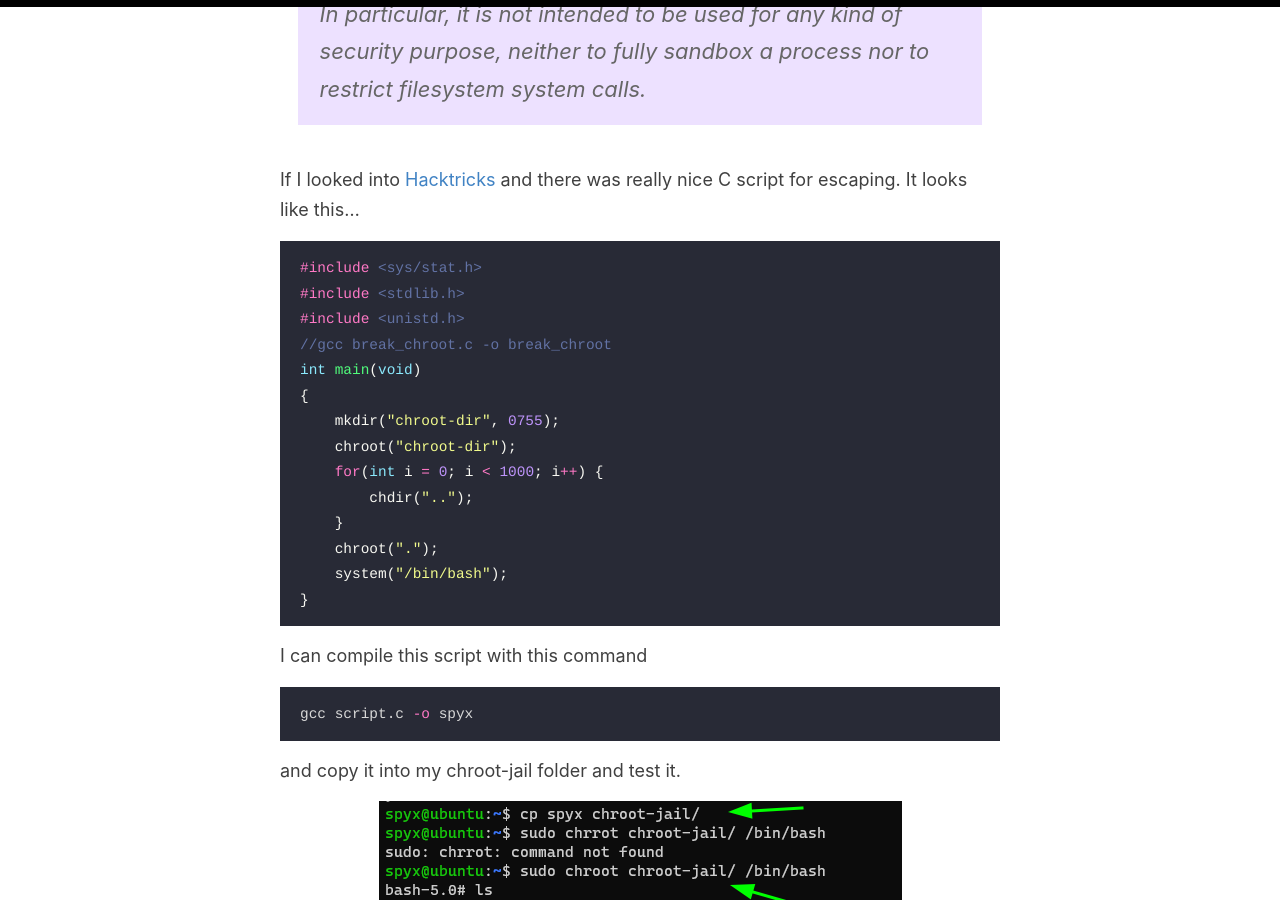
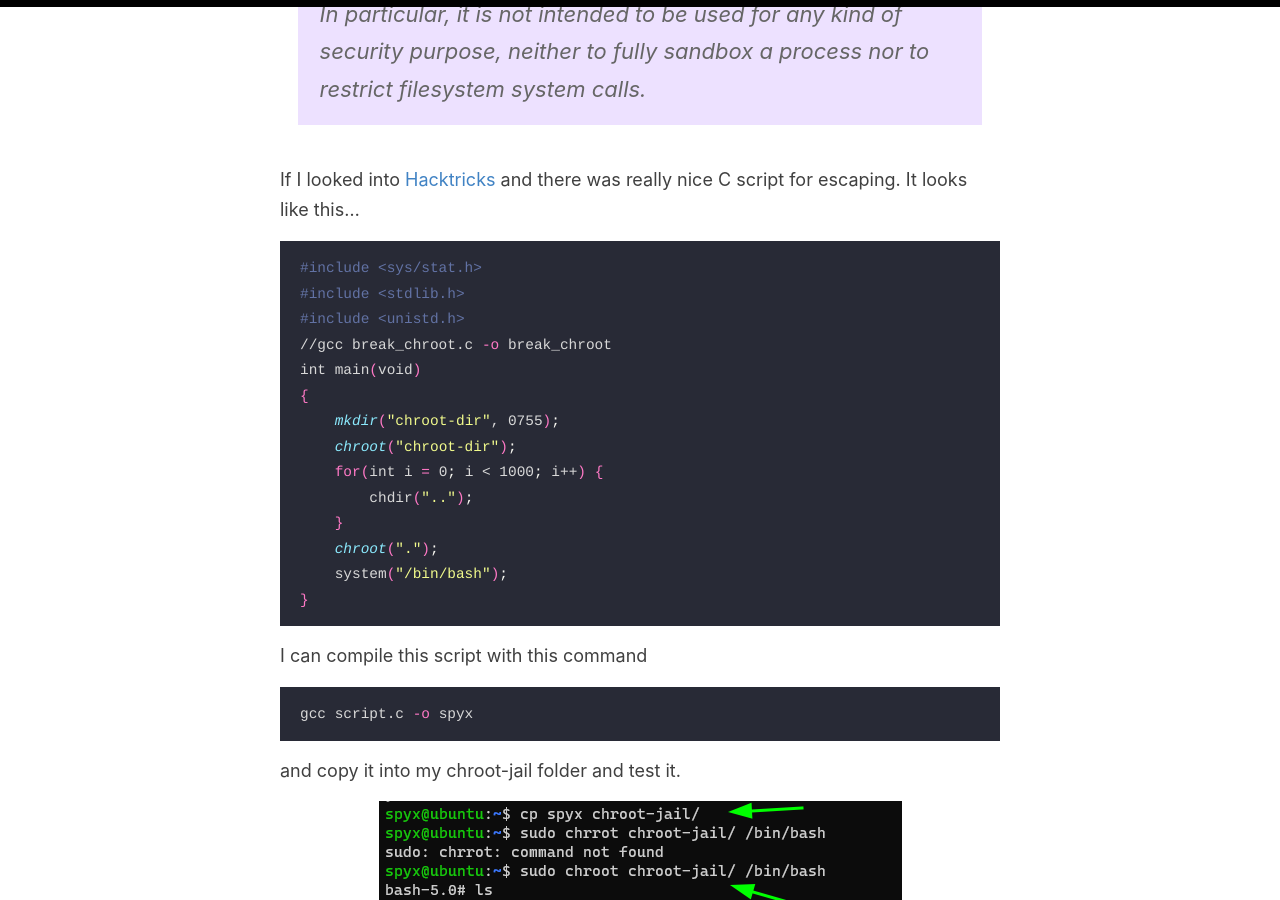
Before and after one commit to spyx/spyx.github.io, a Jekyll site: the page built from _posts/2021-11-21-chroot-explained.md, in a window 1280 px wide and 900 px high, scrolled down 3129 px. Built offline with Jekyll 4.4.1, drawn with Linux system fonts in a browser that asks for light colours.

Commit message:
chroot update4

````diff
--- a/_posts/2021-11-21-chroot-explained.md
+++ b/_posts/2021-11-21-chroot-explained.md
@@ -65,7 +65,7 @@ Chroot is not security feature. As you can see from man pages
 
 If I looked into [Hacktricks](https://book.hacktricks.xyz/linux-unix/privilege-escalation/escaping-from-limited-bash) and there was really nice C script for escaping. It looks like this...
 
-```c
+```bash
 #include <sys/stat.h>
 #include <stdlib.h>
 #include <unistd.h>
````
